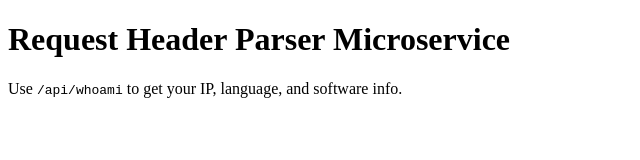
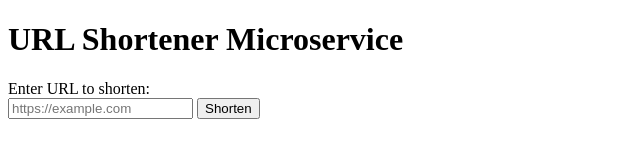
Before and after one commit to ZayedShayaa/Exercise-Tracker, a website: page public/index.html in a window 1280 px wide. Shown: the whole page, without its empty margins (0-640 px from the left). Drawn offline with Linux system fonts and the light colour scheme.

```diff
--- a/index.js
+++ b/index.js
@@ -43,6 +43,10 @@
   }
 });
 
+app.get('/', (req, res) => {
+  res.sendFile(__dirname + '/public/index.html');
+});
+
 // GET endpoint لإعادة التوجيه حسب رقم الاختصار
 app.get('/api/shorturl/:short_url', (req, res) => {
   const shortUrl = Number(req.params.short_url);
--- a/public/index.html
+++ b/public/index.html
@@ -1,11 +1,12 @@
-<!-- public/index.html -->
 <!DOCTYPE html>
 <html>
-  <head>
-    <title>Request Header Parser</title>
-  </head>
-  <body>
-    <h1>Request Header Parser Microservice</h1>
-    <p>Use <code>/api/whoami</code> to get your IP, language, and software info.</p>
-  </body>
+<head><title>URL Shortener</title></head>
+<body>
+  <h1>URL Shortener Microservice</h1>
+  <form method="POST" action="/api/shorturl">
+    <label for="url">Enter URL to shorten:</label><br>
+    <input type="text" name="url" id="url" placeholder="https://example.com" required>
+    <button type="submit">Shorten</button>
+  </form>
+</body>
 </html>
```
